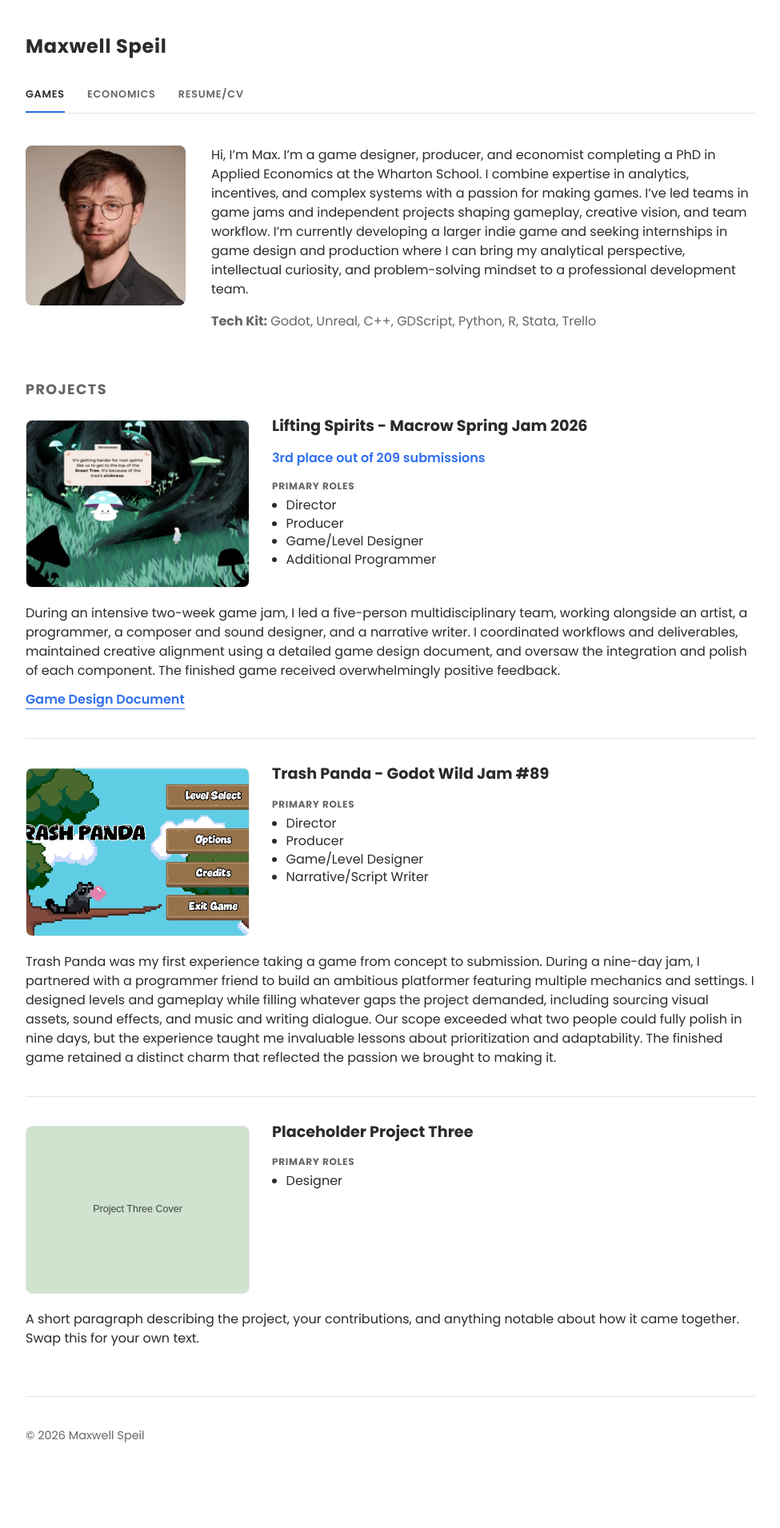
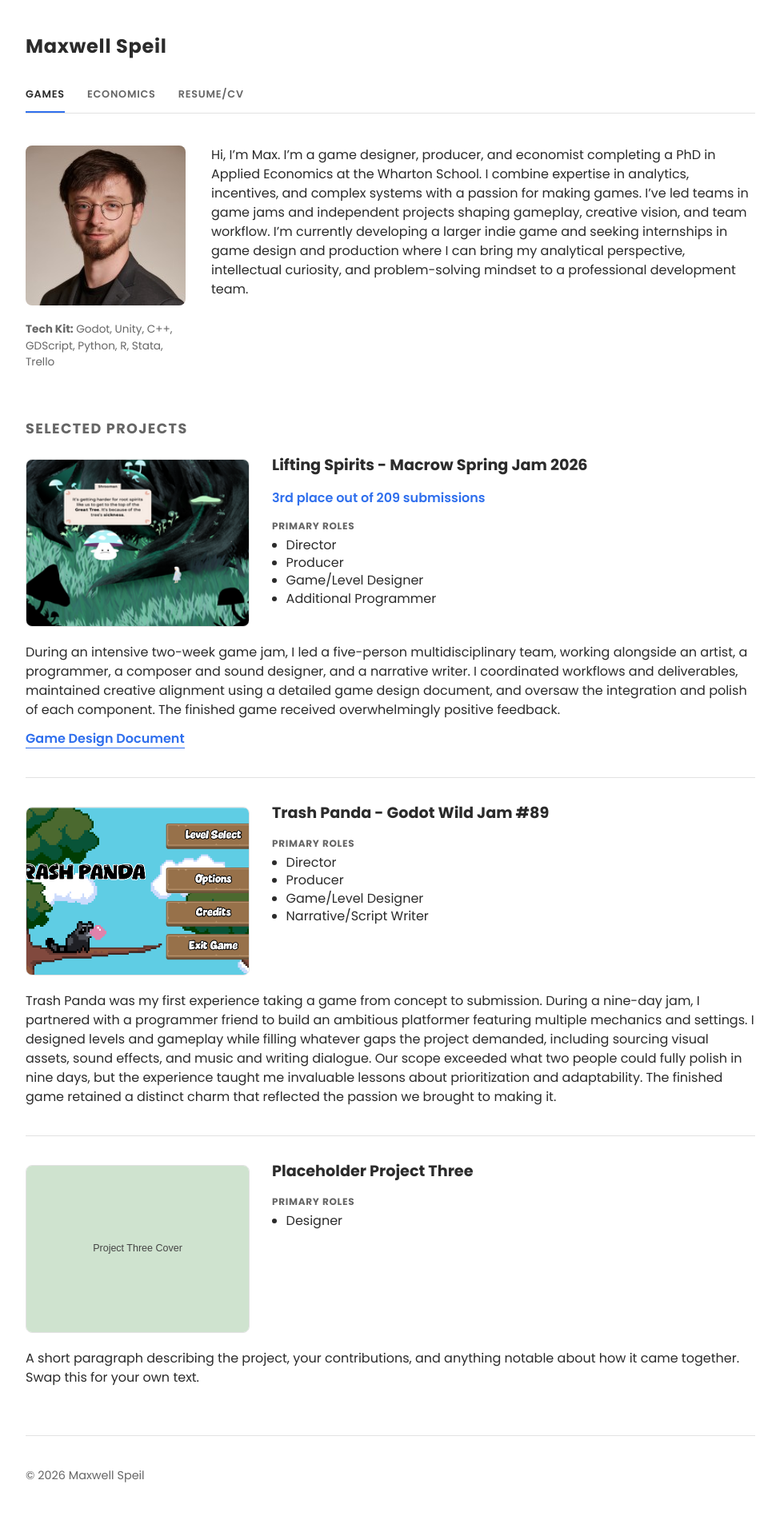
Before and after one commit to mspeil/mspeil.github.io, a Jekyll site: the page built from index.html, in a window 1280 px wide. Shown: the whole page at 80% size, without its empty margins (152-1127 px from the left). Built offline with Jekyll 4.4.1, drawn with Linux system fonts in a browser that asks for light colours; before the commit the page ends 1861 px from its top, so only the background shows below that.

Commit message:
Move Tech Kit below headshot, rename Projects to Selected Projects
Also swap Unreal for Unity in the Tech Kit list.

Co-Authored-By: Claude Sonnet 5 <noreply@anthropic.com>

```diff
--- a/assets/css/style.css
+++ b/assets/css/style.css
@@ -73,12 +73,19 @@ header.site-header h1 {
   flex-wrap: wrap;
 }
 
+.headshot-col {
+  display: flex;
+  flex-direction: column;
+  align-items: flex-start;
+  flex-shrink: 0;
+  width: 200px;
+}
+
 .about img.headshot {
   width: 200px;
   height: 200px;
   object-fit: cover;
   border-radius: 8px;
-  flex-shrink: 0;
 }
 
 .about .bio {
@@ -90,8 +97,10 @@ header.site-header h1 {
   margin-top: 0;
 }
 
-.about .bio .tech-kit {
-  margin-bottom: 0;
+.tech-kit {
+  margin: 20px 0 0;
+  text-align: left;
+  font-size: 0.85rem;
   color: var(--muted);
 }
 
@@ -267,6 +276,10 @@ footer.site-footer {
 }
 
 @media (max-width: 480px) {
+  .headshot-col {
+    width: 140px;
+  }
+
   .about img.headshot {
     width: 140px;
     height: 140px;
--- a/index.html
+++ b/index.html
@@ -3,7 +3,10 @@ layout: default
 nav: games
 ---
 <section class="about">
-  <img class="headshot" src="{{ '/assets/img/headshot.jpg' | relative_url }}" alt="Headshot of {{ site.title }}">
+  <div class="headshot-col">
+    <img class="headshot" src="{{ '/assets/img/headshot.jpg' | relative_url }}" alt="Headshot of {{ site.title }}">
+    <p class="tech-kit"><strong>Tech Kit:</strong> Godot, Unity, C++, GDScript, Python, R, Stata, Trello</p>
+  </div>
   <div class="bio">
     <!-- Replace this paragraph with your own bio -->
     <p>
@@ -14,12 +17,11 @@ nav: games
       internships in game design and production where I can bring my analytical perspective, intellectual
       curiosity, and problem-solving mindset to a professional development team.
     </p>
-    <p class="tech-kit"><strong>Tech Kit:</strong> Godot, Unreal, C++, GDScript, Python, R, Stata, Trello</p>
   </div>
 </section>
 
 <section class="projects">
-  <h2>Projects</h2>
+  <h2>Selected Projects</h2>
   <div class="project-list">
     {% for project in site.data.projects %}
     <article class="project-item">
```
